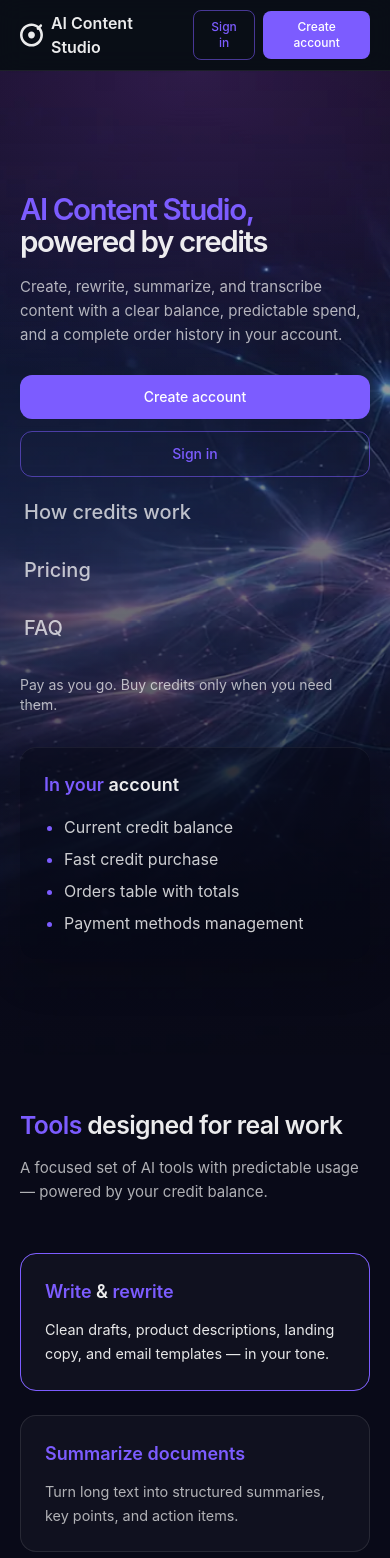
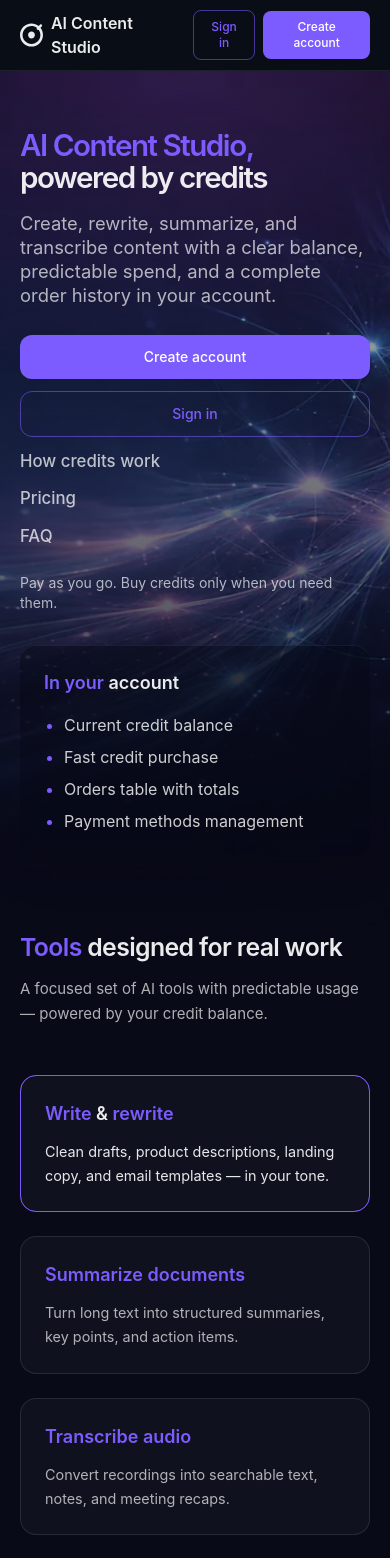
Before and after one commit to wysRocket/aicontentstudio, a React (Vite) app: page / in a window 390 px wide. Shown: the top 1558 px of the page. Built offline with nearby package versions, Linux system fonts and the light colour scheme; no server answers.

Commit message:
feat: enhance landing page layout and styles for improved user experience

```diff
--- a/src/index.css
+++ b/src/index.css
@@ -197,6 +197,7 @@ button:not(:disabled),
 }
 
 .landing .hero {
+  position: relative;
   min-height: 750px;
   padding-top: calc(4.5rem + 4rem);
   overflow: hidden;
@@ -225,9 +226,10 @@ button:not(:disabled),
 
 .landing .hero-link {
   color: rgba(255, 255, 255, 0.72);
-  font-size: 1.25rem;
+  font-size: 1.05rem;
   line-height: 1.5;
   font-weight: 500;
+  text-underline-offset: 0.22em;
 }
 
 .landing .hero-link:hover,
@@ -272,9 +274,29 @@ nav ul li a:hover {
   background-color: rgba(5, 8, 20, 0.45);
   border-color: rgba(255, 255, 255, 0.14);
   box-shadow:
-    0 20px 40px rgba(0, 0, 0, 0.14),
+    0 20px 40px rgba(0, 0, 0, 0.08),
     inset 0 1px 0 rgba(255, 255, 255, 0.06);
-  border-width: 0;
+  border: 0;
+}
+
+.landing .hero h1,
+.landing .hero .h1 {
+  max-width: 18ch;
+}
+
+.landing .hero .lead {
+  max-width: 62ch;
+  font-size: 1.15rem;
+}
+
+body.path-frontpage .landing .hero {
+  padding-top: 0;
+  padding-bottom: 0;
+}
+
+body.path-frontpage .landing section:not(.hero) {
+  padding-top: 0.5rem;
+  padding-bottom: 0.5rem;
 }
 
 .landing .features {
--- a/src/pages/Landing.tsx
+++ b/src/pages/Landing.tsx
@@ -42,6 +42,13 @@ export default function Landing() {
   const goToDashboard = () => {
     navigate("/dashboard");
   };
+
+  useEffect(() => {
+    document.body.classList.add("path-frontpage");
+    return () => {
+      document.body.classList.remove("path-frontpage");
+    };
+  }, []);
 
   useEffect(() => {
     // If the user prefers reduced motion, immediately reveal all animated
@@ -654,13 +661,14 @@ export default function Landing() {
           <div className="hero__art" aria-hidden="true"></div>
 
           <div className="container hero__content max-w-6xl mx-auto px-5 sm:px-6">
+            <div className="hero__inner py-5">
               <div className="grid lg:grid-cols-12 gap-8 items-center">
                 <div className="lg:col-span-8">
                   <h1 className="mb-5 max-w-[18ch] text-[1.85rem] font-semibold leading-[0.95] tracking-[-0.05em] sm:mb-6 sm:text-[2.5rem] lg:text-[2.5rem]">
                     <span className="block text-primary">AI Content Studio,</span>
                     <span className="mt-1 block text-text-main">powered by credits</span>
                   </h1>
-                <p className="lead mb-7 max-w-[58ch] text-[15px] leading-6 text-text-muted sm:mb-8 sm:text-lg sm:leading-7 md:text-[1.15rem] md:leading-relaxed">
+                  <p className="lead mb-7 text-[15px] leading-6 text-text-muted sm:mb-8 sm:text-lg sm:leading-7 md:text-[1.15rem] md:leading-relaxed">
                     Create, rewrite, summarize, and transcribe content with a
                     clear balance, predictable spend, and a complete order history
                     in your account.
@@ -691,19 +699,19 @@ export default function Landing() {
                     )}
                     <a
                       href="#how-credits-work"
-                    className="hero-link px-1 py-2 transition-colors hover:text-white sm:px-4 sm:py-3"
+                      className="hero-link transition-colors hover:text-white"
                     >
                       How credits work
                     </a>
                     <a
                       href="#pricing"
-                    className="hero-link px-1 py-2 transition-colors hover:text-white sm:px-4 sm:py-3"
+                      className="hero-link transition-colors hover:text-white"
                     >
                       Pricing
                     </a>
                     <a
                       href="#faq"
-                    className="hero-link px-1 py-2 transition-colors hover:text-white sm:px-4 sm:py-3"
+                      className="hero-link transition-colors hover:text-white"
                     >
                       FAQ
                     </a>
@@ -723,6 +731,7 @@ export default function Landing() {
                       <li>Orders table with totals</li>
                       <li>Payment methods management</li>
                     </ul>
+                  </div>
                 </div>
               </div>
             </div>
```
Lines whose indentation alone changed are shown as unchanged.
